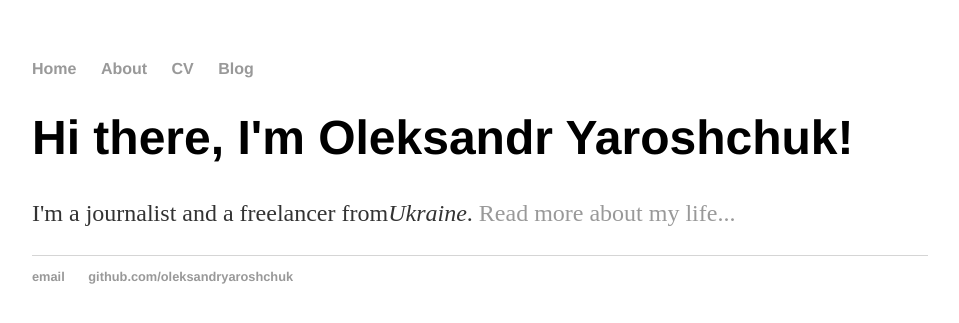
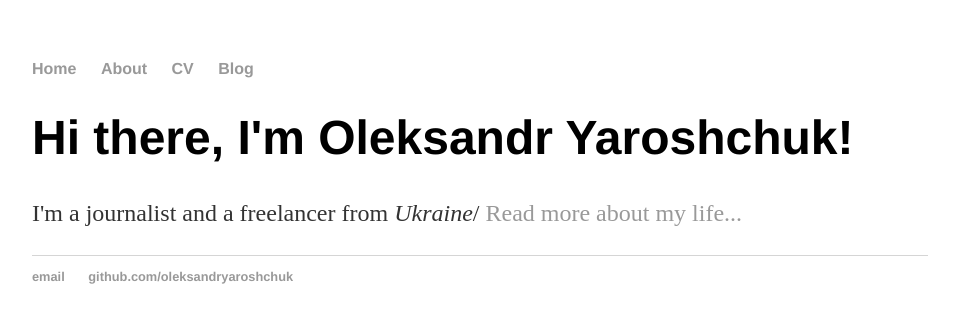
Before and after one commit to oleksandryaroshchuk/oleksandryaroshchuk.github.io, a Jekyll site: the page built from index.html, in a window 1280 px wide. Shown: the top 323 px of the page, without its empty margins (160-1119 px from the left). Built offline with Jekyll 4.4.1, drawn with Linux system fonts in a browser that asks for light colours.

Commit message:
Update index.html

```diff
--- a/index.html
+++ b/index.html
@@ -1,30 +1,8 @@
-<!DOCTYPE html>
-<html>
-	<head>
-		<title>Oleksandr Yaroshchuk</title>
-		<!-- link to main stylesheet -->
-		<link rel="stylesheet" type="text/css" href="/css/main.css">
-	</head>
-	<body>
-		<nav>
-    		<ul>
-        		<li><a href="/">Home</a></li>
-	        	<li><a href="/about">About</a></li>
-        		<li><a href="/cv">CV</a></li>
-        		<li><a href="/blog">Blog</a></li>
-    		</ul>
-		</nav>
-		<div class="container">
-    		<div class="blurb">
-        		<h1>Hi there, I'm Oleksandr Yaroshchuk!</h1>
-				<p>I'm a journalist and a freelancer from<em>Ukraine</em>. <a href="/about">Read more about my life...</a></p>
-    		</div><!-- /.blurb -->
-		</div><!-- /.container -->
-		<footer>
-    		<ul>
-        		<li><a href="mailto:oleksandr_yaroshchuk@hotmail.com">email</a></li>
-        		<li><a href="https://github.com/oleksandryaroshchuk">github.com/oleksandryaroshchuk</a></li>
-			</ul>
-		</footer>
-	</body>
-</html>
+---
+layout: default
+title: Oleksandr Yaroshchuk, Ukrainian journalist
+---
+<div class="blurb">
+	<h1>Hi there, I'm Oleksandr Yaroshchuk!</h1>
+	<p>I'm a journalist and a freelancer from <em>Ukraine</em>/ <a href="/about">Read more about my life...</a></p>
+</div><!-- /.blurb -->
```
